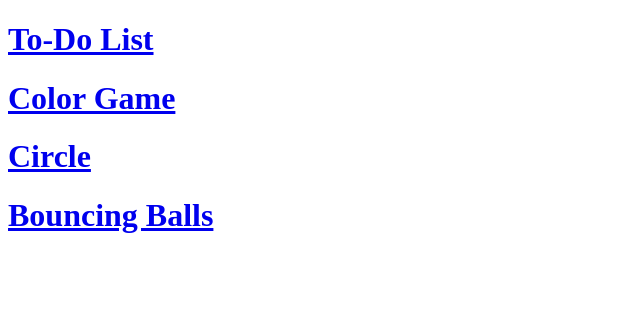
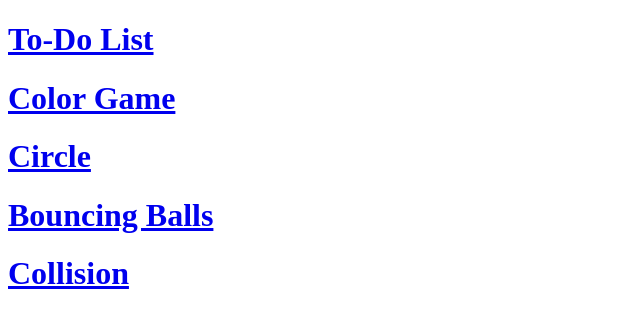
Before and after one commit to Stiggins/stiggins.github.io, a plain HTML site: page index.html in a window 1280 px wide. Shown: the whole page, without its empty margins (0-640 px from the left). Drawn offline with Linux system fonts and the light colour scheme.

Commit message:
Update index.html

```diff
--- a/index.html
+++ b/index.html
@@ -9,6 +9,7 @@
 	<h1><a href="https://stiggins.github.io/colorgame/">Color Game</a></h1>
 	<h1><a href="https://stiggins.github.io/circle/">Circle</a></h1>
 	<h1><a href="https://stiggins.github.io/bouncing/">Bouncing Balls</a></h1>
+	<h1><a href="https://stiggins.github.io/collision/">Collision</a></h1>
 
 </body>
 </html>
```
